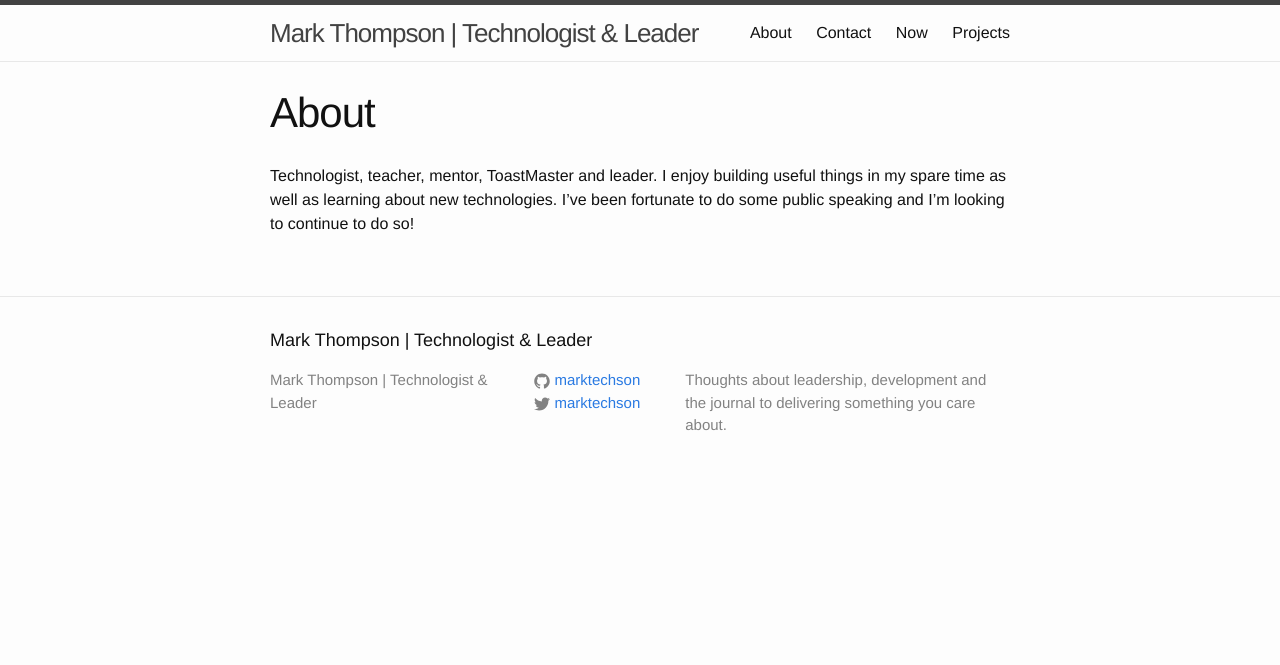
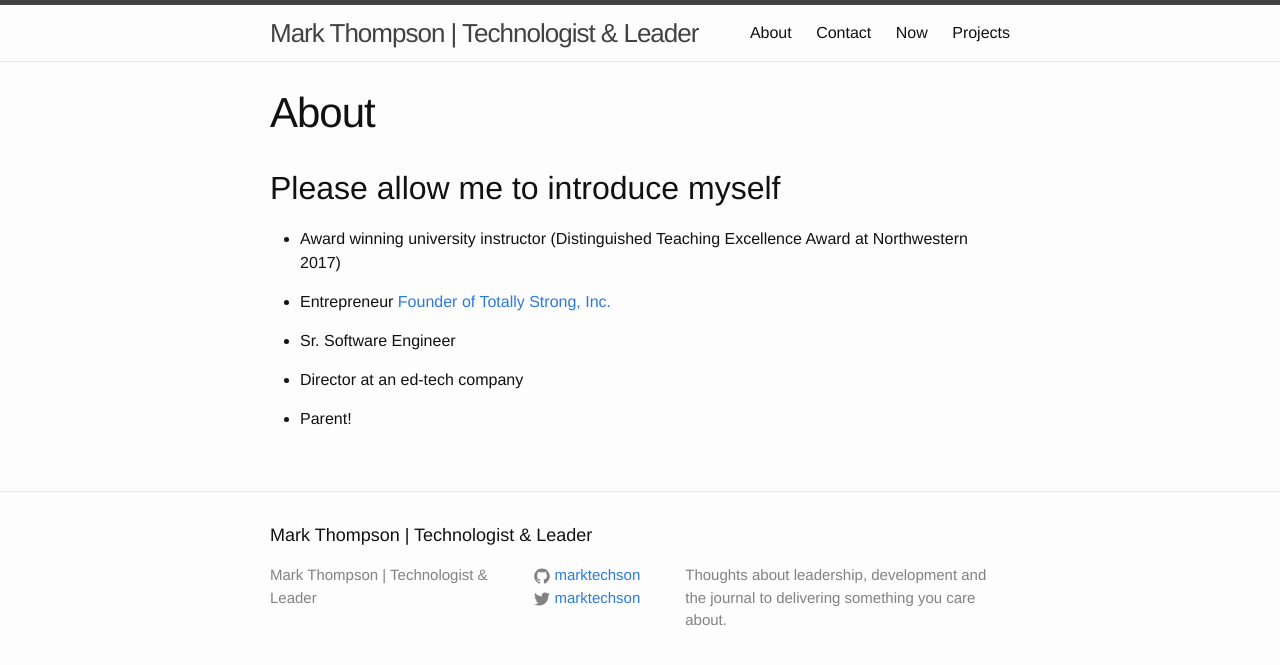
Before and after one commit to MarkTechson/marktechson.github.io, a Jekyll site: the page built from about.md, in a window 1280 px wide. Shown: the top 665 px of the page. Built offline with Jekyll 4.4.1, drawn with Linux system fonts in a browser that asks for light colours.

Commit message:
Updating the bio

```diff
--- a/about.md
+++ b/about.md
@@ -4,4 +4,19 @@ title: About
 permalink: /about/
 ---
 
-Technologist, teacher, mentor, ToastMaster and leader. I enjoy building useful things in my spare time as well as learning about new technologies. I've been fortunate to do some public speaking and I'm looking to continue to do so!
+## Please allow me to introduce myself
+
+* Award winning university instructor
+(Distinguished Teaching Excellence Award at Northwestern 2017)
+
+
+* Entrepreneur [Founder of Totally Strong, Inc.](https://totallystrong.app)
+
+
+* Sr. Software Engineer
+
+
+* Director at an ed-tech company
+
+
+* Parent!
```
